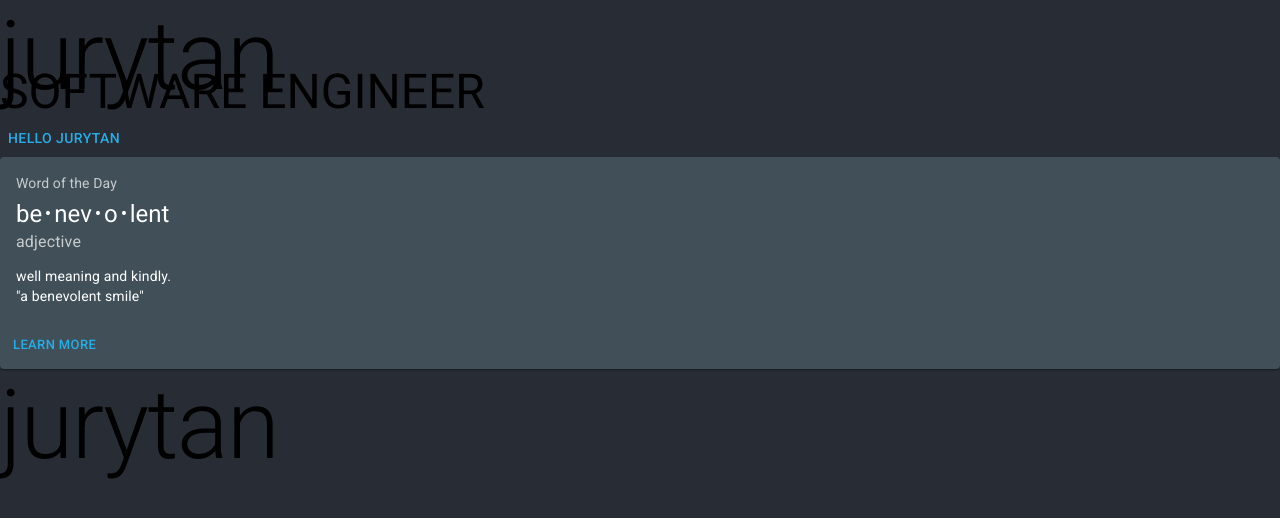
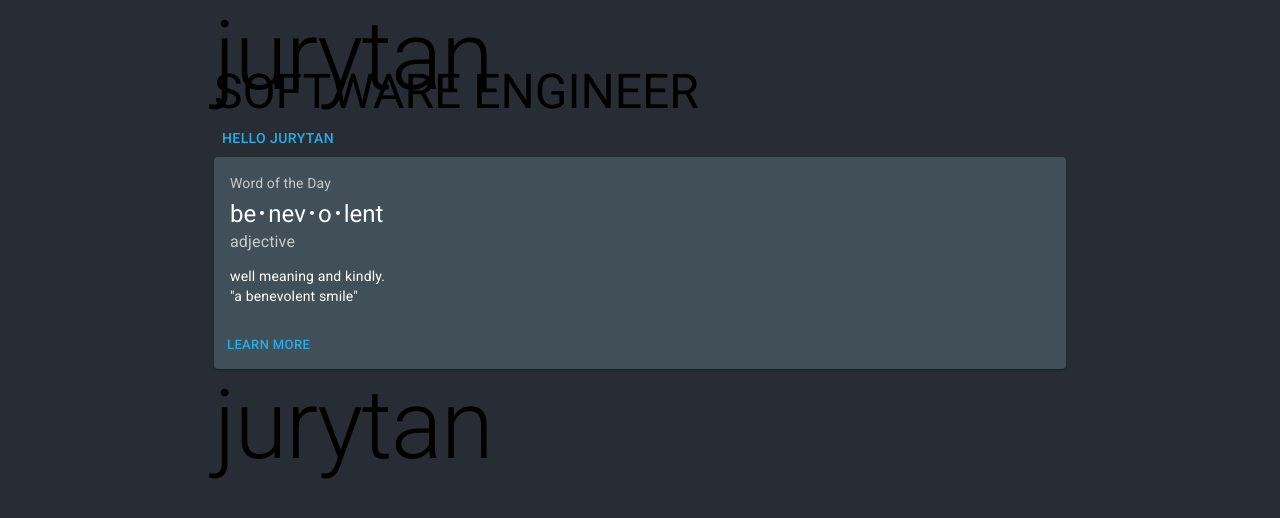
Before and after one commit to jurytan/jurytan-dev-ts, a React (Create React App) app: page / in a window 1280 px wide. Shown: the top 518 px of the page. Built offline with nearby package versions, Linux system fonts and the light colour scheme.

Commit message:
Added a container so the thing doesn't look like absolute shit

```diff
--- a/src/containers/Portfolio.tsx
+++ b/src/containers/Portfolio.tsx
@@ -5,7 +5,7 @@ import CardActions from "@mui/material/CardActions";
 import CardContent from "@mui/material/CardContent";
 import Button from "@mui/material/Button";
 import Typography from "@mui/material/Typography";
-import Paper from '@mui/material/Paper';
+import Container from '@mui/material/Container';
 
 // Adding imports for fontsource
 import '@fontsource/roboto/300.css';
@@ -25,6 +25,7 @@ const bull = (
 export const Portfolio: FunctionComponent<{}> = () => {
   return (
     <div className="Portfolio">
+        <Container maxWidth="md">
           <header className="App-header">
             <Typography variant="h1">jurytan</Typography>
             <Typography
@@ -77,6 +78,7 @@ export const Portfolio: FunctionComponent<{}> = () => {
           <br />
           <br />
           <br />
+        </Container>
     </div>
   );
 };
```
Lines whose indentation alone changed are shown as unchanged.
